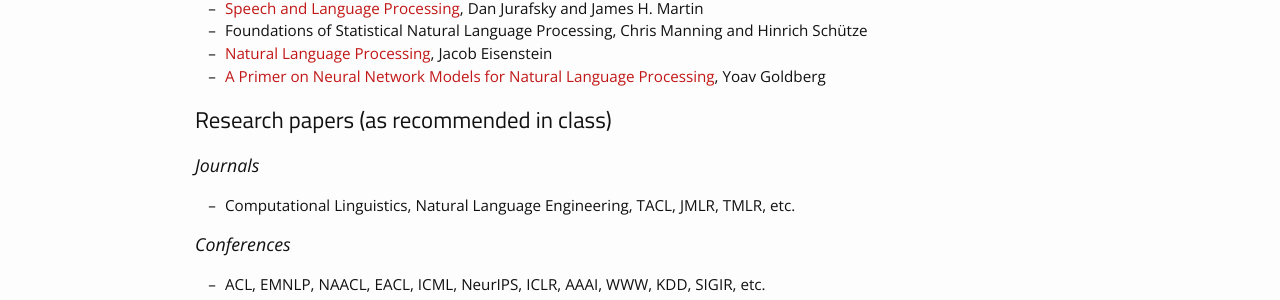
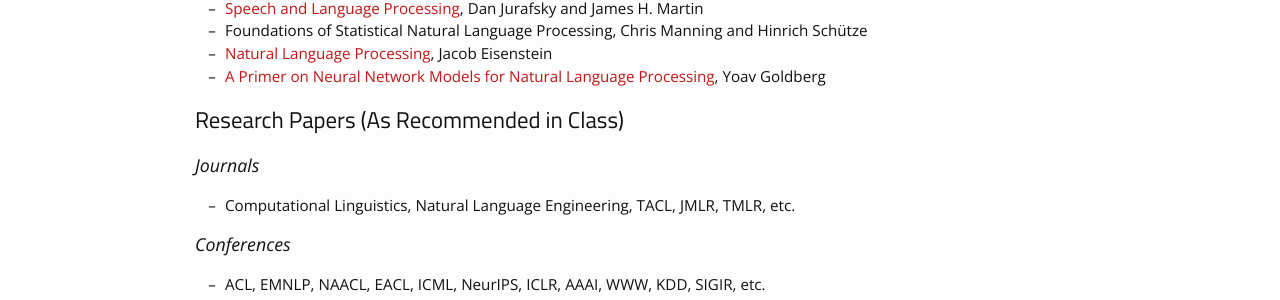
Before and after one commit to lcs2-iitd/ELL881-AIL821-2401, a Jekyll site: the page built from materials.md, in a window 1280 px wide. Shown: the part 290-590 px from the top of the page. Built offline with Jekyll 4.4.1, drawn with Linux system fonts in a browser that asks for light colours; nearby versions of some CDN libraries.

```diff
--- a/materials.md
+++ b/materials.md
@@ -12,7 +12,7 @@ permalink: /materials/
 * [Natural Language Processing](https://github.com/jacobeisenstein/gt-nlp-class/blob/master/notes/eisenstein-nlp-notes.pdf), Jacob Eisenstein
 * [A Primer on Neural Network Models for Natural Language Processing](http://u.cs.biu.ac.il/~yogo/nnlp.pdf), Yoav Goldberg
 
-## Research papers (as recommended in class)
+## Research Papers (As Recommended in Class)
 
 ### Journals
 * Computational Linguistics, Natural Language Engineering, TACL, JMLR, TMLR, etc.
```
